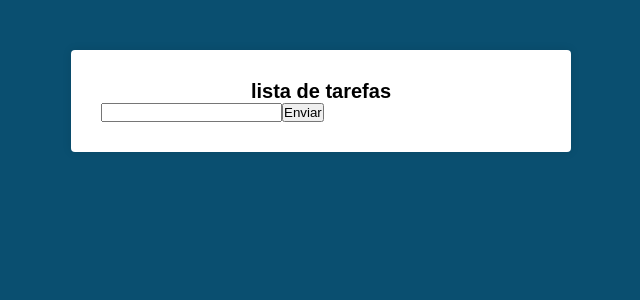
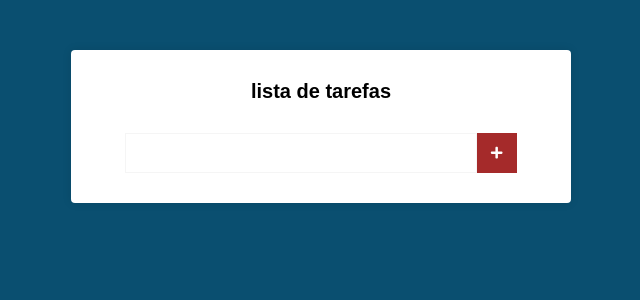
Before and after one commit to pedrokpdo/appcurso, a React (Create React App) app: page / in a window 1280 px wide. Shown: the top 300 px of the page, without its empty margins (319-959 px from the left). Built offline with nearby package versions, Linux system fonts and the light colour scheme.

Commit message:
stilo implementado

```diff
--- a/package.json
+++ b/package.json
@@ -8,6 +8,7 @@
     "@testing-library/user-event": "^13.5.0",
     "react": "^17.0.2",
     "react-dom": "^17.0.2",
+    "react-icons": "^4.3.1",
     "react-scripts": "5.0.0",
     "web-vitals": "^2.1.4"
   },
--- a/src/components/main.css
+++ b/src/components/main.css
@@ -11,3 +11,29 @@
     font-size: 20px;
     text-align: center;
 }
+
+.form {
+    margin-top: 30px;
+    display: flex;
+    align-items: center;
+    justify-content: center;
+}
+
+.inp  {
+    height: 40px;
+    padding: 0 20px;
+    font-size: 20px;
+    border: 1px solid whitesmoke;
+    min-width: 80%;
+}
+
+.btn {
+    border: none;
+    height: 40px;
+    width: 40px;
+    background-color: brown;
+    color: white;
+    display: flex;
+    align-items: center;
+    justify-content: center;
+}
--- a/src/components/main.js
+++ b/src/components/main.js
@@ -1,4 +1,6 @@
 import React, { Component } from "react";
+//form
+import {FaPlus} from 'react-icons/fa'
 import './main.css'
 export default class Main extends Component {
     state = {
@@ -18,10 +20,10 @@ export default class Main extends Component {
             <div className="main">
                 <h1>lista de tarefas</h1>
 
-                <form action="#">
-                    <input onChange={this.handleChange} type='text'/>
+                <form className="form" action="#">
+                    <input value={novaTarefa} className="inp" onChange={this.handleChange} type='text'/>
 
-                    <button type="submit">Enviar</button>
+                    <button className="btn" type="submit"><FaPlus/></button>
 
                 </form>
                 </div>
```
Also changed, not shown: 1 other file (tests, documents, lock files or other folders).
